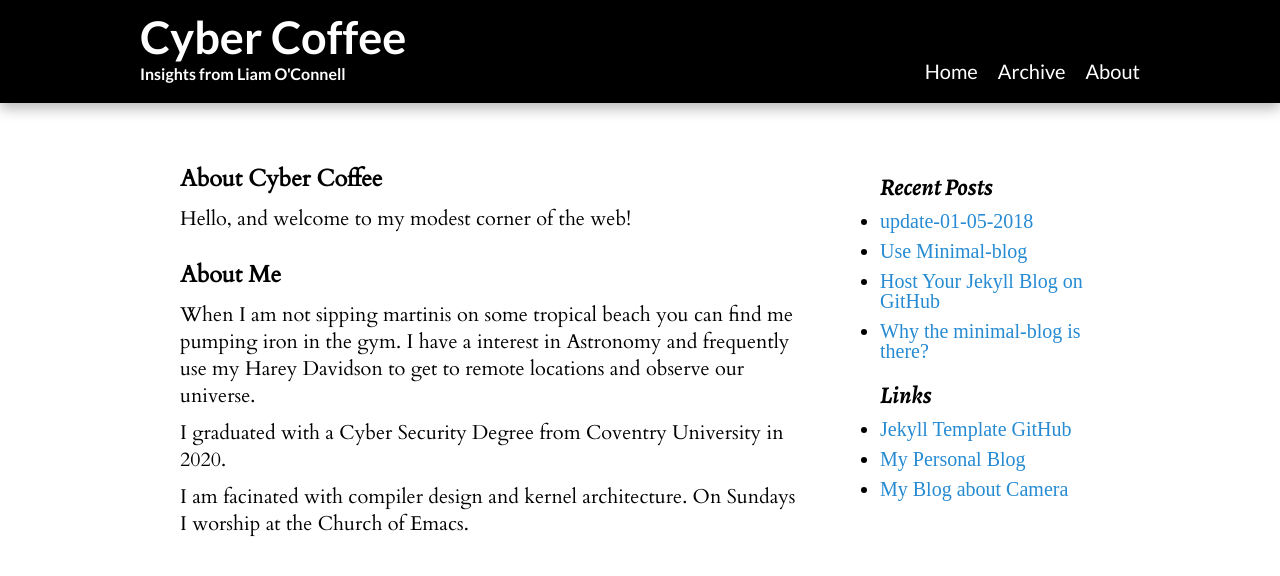
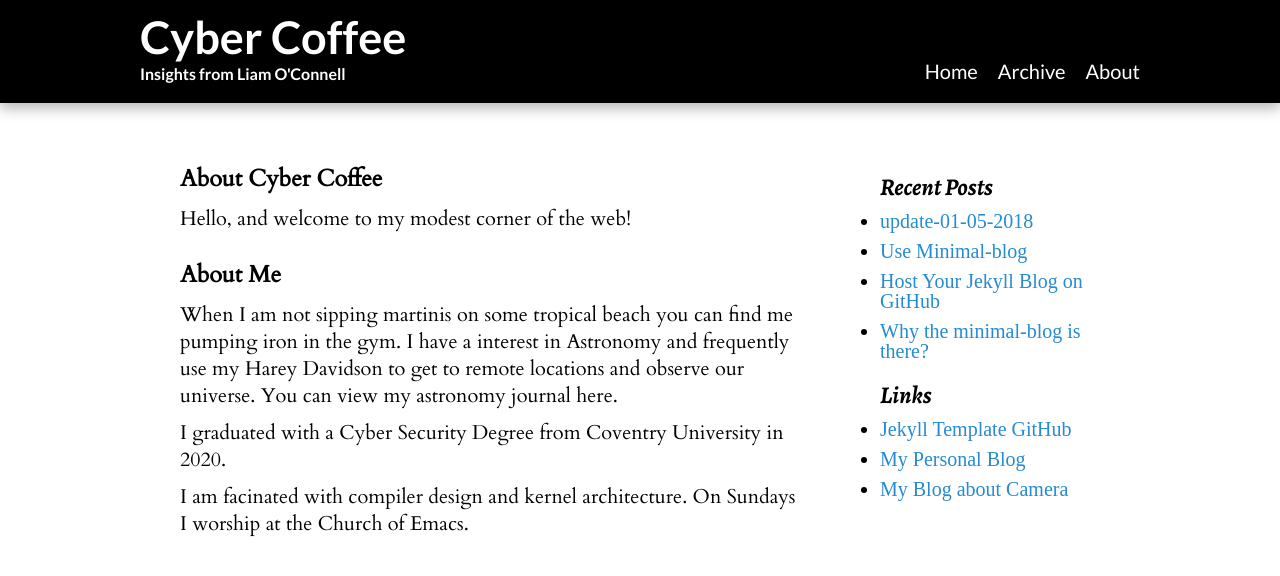
Before and after one commit to lpoconnell/CyberCoffee, a Jekyll site: the page built from list.html, in a window 1280 px wide. Shown: the top 576 px of the page. Built offline with Jekyll 4.4.1, drawn with Linux system fonts in a browser that asks for light colours; some web fonts are replaced.

Commit message:
Update list.html

```diff
--- a/list.html
+++ b/list.html
@@ -5,6 +5,6 @@ layout: default
 <p>Hello, and welcome to my modest corner of the web!</p>
 <br>
 <h3>About Me</h3>
-<p>When I am not sipping martinis on some tropical beach you can find me pumping iron in the gym. I have a interest in Astronomy and frequently use my Harey Davidson to get to remote locations and observe our universe. </p>
+<p>When I am not sipping martinis on some tropical beach you can find me pumping iron in the gym. I have a interest in Astronomy and frequently use my Harey Davidson to get to remote locations and observe our universe. You can view my astronomy journal here. </p>
 <p>I graduated with a Cyber Security Degree from Coventry University in 2020. </p>
 <p>I am facinated with compiler design and kernel architecture. On Sundays I worship at the Church of Emacs.</p>
```
